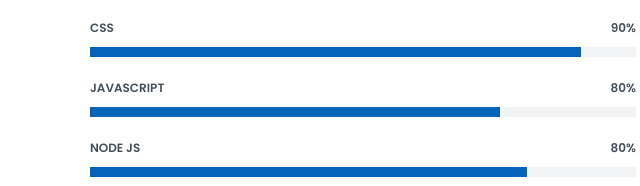
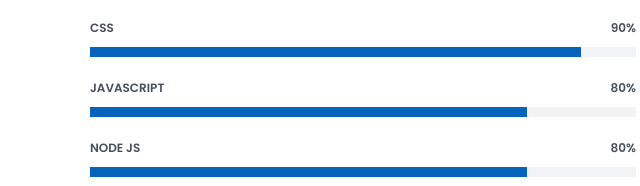
Before and after one commit to NGarayevDev/MyWebSitee, a plain HTML site: page index.html in a window 1280 px wide. Shown: the part 1796-1982 px from the top of the page, 42-682 px from the left. Drawn offline with nearby package versions, Linux system fonts and the light colour scheme.

Commit message:
index.html

```diff
--- a/index.html
+++ b/index.html
@@ -203,7 +203,7 @@
             <div class="progress">
               <span class="skill">JavaScript <i class="val">80%</i></span>
               <div class="progress-bar-wrap">
-                <div class="progress-bar" role="progressbar" aria-valuenow="75" aria-valuemin="0" aria-valuemax="100"></div>
+                <div class="progress-bar" role="progressbar" aria-valuenow="80" aria-valuemin="0" aria-valuemax="100"></div>
               </div>
             </div>
 
```
